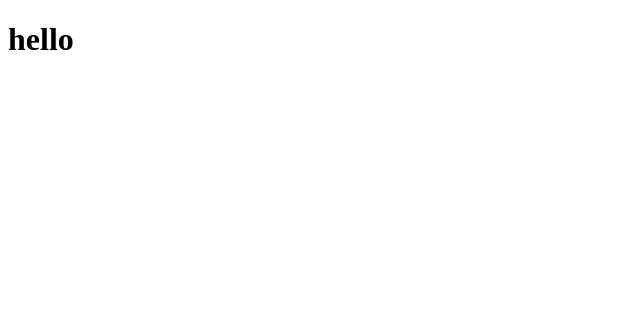
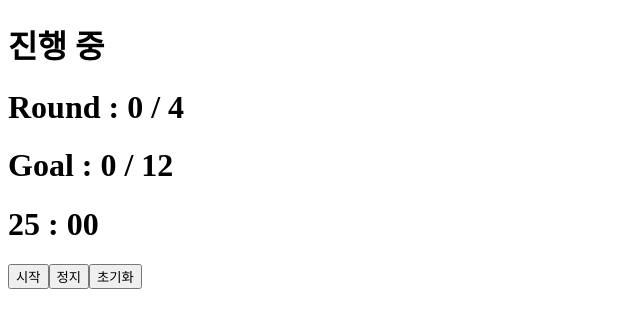
Before and after one commit to ATeals/react-pomodoro, a React (Vite) app: page / in a window 1280 px wide. Shown: the top 328 px of the page, without its empty margins (0-640 px from the left). Built offline with nearby package versions, Linux system fonts and the light colour scheme.

Commit message:
feat. Pomodoro hook

```diff
--- a/src/App.tsx
+++ b/src/App.tsx
@@ -1,7 +1,40 @@
+import { useTimer, usePomodoro } from "./hooks";
+
 const App = () => {
+    const { min, sec, startTimer, stopTimer, clearTimer, isTimerRunning, isComplete } = useTimer();
+
+    const { round, goal, maxGoal, maxRound, isGoalReached, clearPomodoro } = usePomodoro(isComplete, () => {
+        clearTimer();
+        console.log("성공!");
+    });
+
     return (
         <>
-            <h1>hello</h1>
+            <h1>{isComplete ? "종료" : "진행 중"}</h1>
+            <h1>
+                Round : {round} / {maxRound}
+            </h1>
+            <h1>
+                Goal : {goal} / {maxGoal}
+            </h1>
+            <h1>
+                {min} : {sec}
+            </h1>
+            <button
+                disabled={isTimerRunning || isGoalReached}
+                onClick={() => startTimer()}
+            >
+                시작
+            </button>
+            <button onClick={() => stopTimer()}>정지</button>
+            <button
+                onClick={() => {
+                    clearTimer();
+                    clearPomodoro();
+                }}
+            >
+                초기화
+            </button>
         </>
     );
 };
--- /dev/null
+++ b/src/constants/index.ts
@@ -0,0 +1,10 @@
+export const ATOM_KEY = {
+    TIMER: "timerState",
+    TIME: "timeState",
+};
+
+export const DEFAULT_TIME = 1500;
+
+export const DEFAULT_ROUND = 4;
+
+export const DEFAULT_GOAL = 12;
--- /dev/null
+++ b/src/hooks/index.ts
@@ -0,0 +1,2 @@
+export { useTimer } from "./useTimer";
+export { usePomodoro } from "./usePomodoro";
--- /dev/null
+++ b/src/hooks/usePomodoro.ts
@@ -0,0 +1,48 @@
+import { DEFAULT_GOAL, DEFAULT_ROUND } from "@/constants";
+
+import { useEffect, useState } from "react";
+
+interface initialPomodoro {
+    maxRound: number;
+    maxGoal: number;
+}
+
+export const usePomodoro = (
+    checkComplete: boolean, //
+    handleGoalReached?: () => void,
+    handleRoundReached?: () => void,
+    initialState: initialPomodoro = { maxGoal: DEFAULT_GOAL, maxRound: DEFAULT_ROUND }
+) => {
+    const [round, setRound] = useState(0);
+    const [goal, setGoal] = useState(0);
+
+    const { maxGoal, maxRound } = initialState;
+
+    const isGoalReached = goal === maxGoal;
+
+    const isRoundReached = round >= maxRound - 1;
+
+    const clearPomodoro = () => {
+        setGoal(0);
+        setRound(0);
+    };
+
+    useEffect(() => {
+        if (isGoalReached) {
+            if (handleGoalReached) handleGoalReached();
+            return;
+        }
+
+        if (checkComplete) {
+            if (isRoundReached) {
+                setRound(0);
+                setGoal((goal) => ++goal);
+                if (handleRoundReached) handleRoundReached();
+            } else {
+                setRound((round) => ++round);
+            }
+        }
+    }, [checkComplete, round, goal, maxGoal, maxRound, handleGoalReached, handleRoundReached, isGoalReached, isRoundReached]);
+
+    return { round, goal, maxGoal, maxRound, isGoalReached, isRoundReached, clearPomodoro };
+};
--- a/src/main.tsx
+++ b/src/main.tsx
@@ -2,9 +2,12 @@ import React from "react";
 import ReactDOM from "react-dom/client";
 
 import App from "./App.tsx";
+import { RecoilRoot } from "recoil";
 
 ReactDOM.createRoot(document.getElementById("root")!).render(
     <React.StrictMode>
-        <App />
+        <RecoilRoot>
+            <App />
+        </RecoilRoot>
     </React.StrictMode>
 );
```
